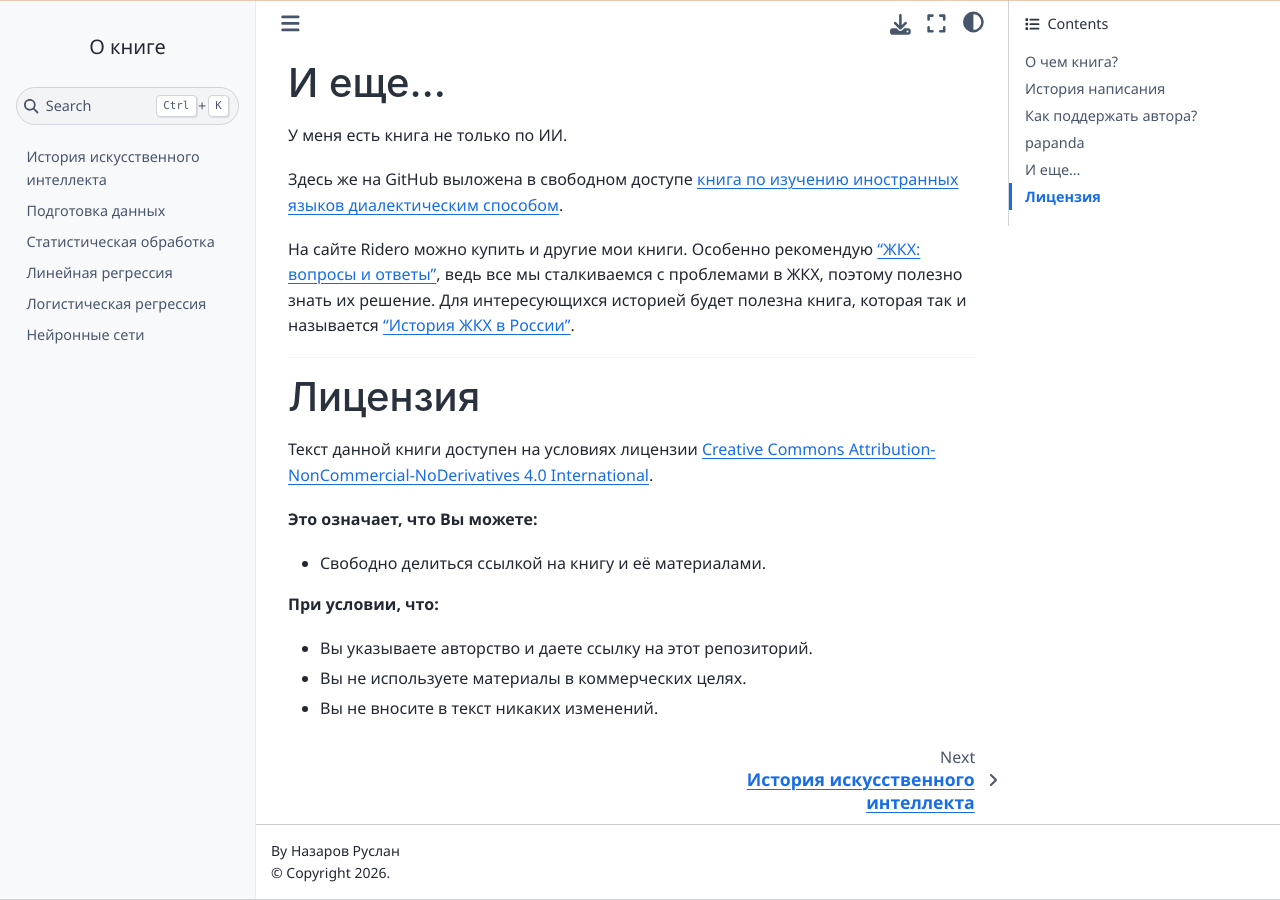
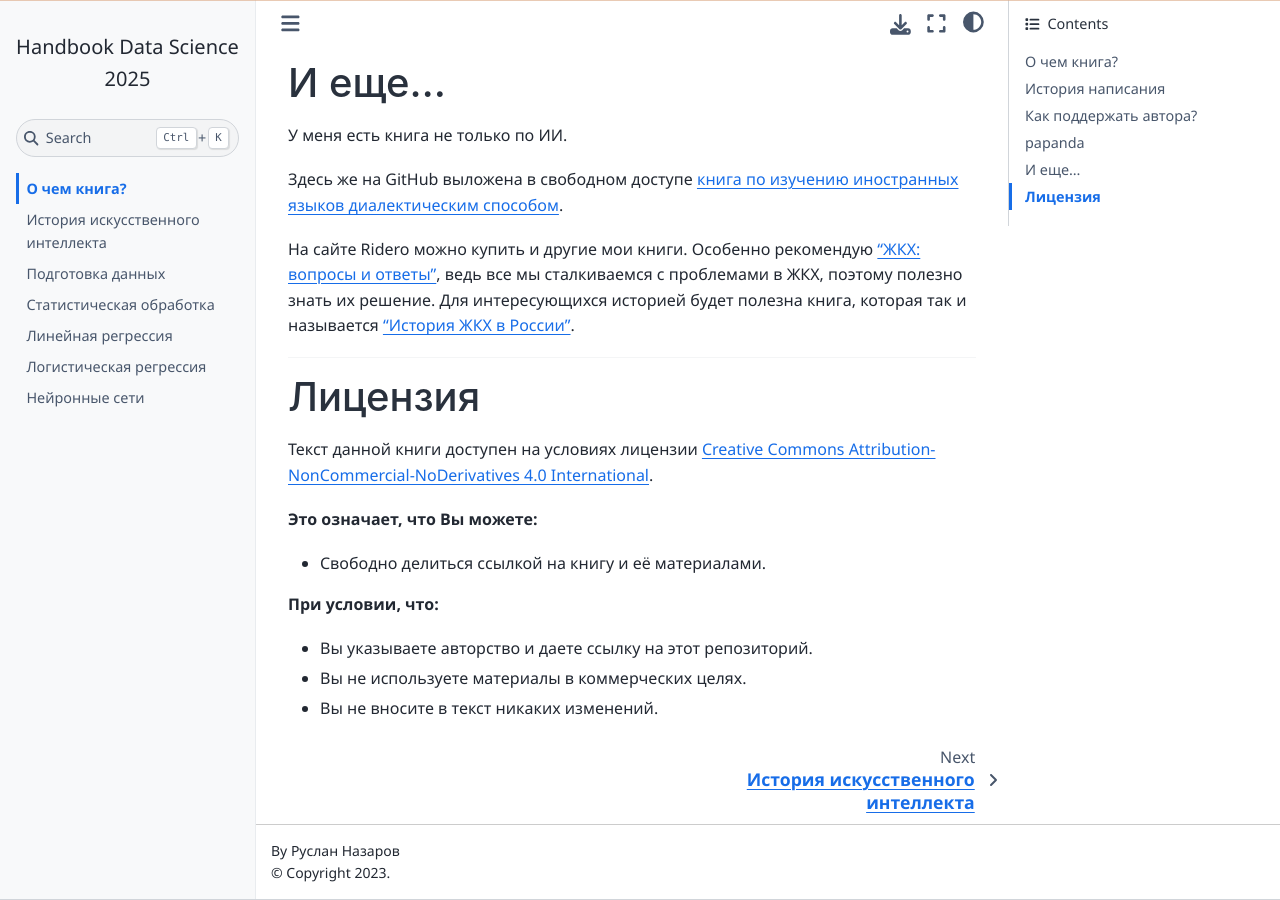
Before and after one commit to Ruslan-Nazarov/handbook_ai, a Jupyter Book: the page built from index.md, in a window 1280 px wide and 900 px high, scrolled down 1990 px. Built offline with Jupyter Book 1.0.4 settings and Sphinx 7.4.7 and the Sphinx Book theme 1.1.4, drawn with Linux system fonts in a browser that asks for light colours; pages that are not in the unit, such as notebooks, are missing from menus.

Commit message:
Add files via upload

```diff
--- a/_config.yml
+++ b/_config.yml
@@ -1,40 +1,11 @@
-title: "О книге"
-author: "Назаров Руслан"
-copyright: "2026"
-
+title: Handbook Data Science 2025
+author: Руслан Назаров
 execute:
   execute_notebooks: off
-
 parse:
   myst_enable_extensions:
     - amsmath
     - dollarmath
     - html_image
-
-html:
-  home_page_in_toc: true       # Включает подразделы index.md в меню
-  logo: "logo.png"
-  favicon: "logo.png"
-  extra_css:
-    - _static/custom.css
-  navbar_brand_box_2:
-    logo_only: false           # ВАЖНО: false, чтобы текст "О книге" появился
-
-metadata:
-  description: "История ИИ и его базовые концепции через призму диалектического подхода."
-  keywords: "Искусственный интеллект, диалектика, Data Science, Руслан Назаров"
-  image_path: "logo.png"
-
-sphinx:
-  config:
-    html_theme_options:
-      logo_only: false
-    html_js_files:
-      - ["https://www.googletagmanager.com/gtag/js?id=G-N6VRMC654R", {"async": "async"}]
-      - "ga.js"
-      - "metrika.js"
-    html_extra_path: ["google3eee9c11b8197c7f.html", "yandex_64f199e3e08207c6.html"]
-    html_baseurl: "https://ruslan-nazarov.github.io/handbook_ai/"
-    sitemap_url_scheme: "{link}"
-  extra_extensions:
-    - sphinx_sitemap
+  myst_settings:
+    myst_dmath_double_inline: true
```
